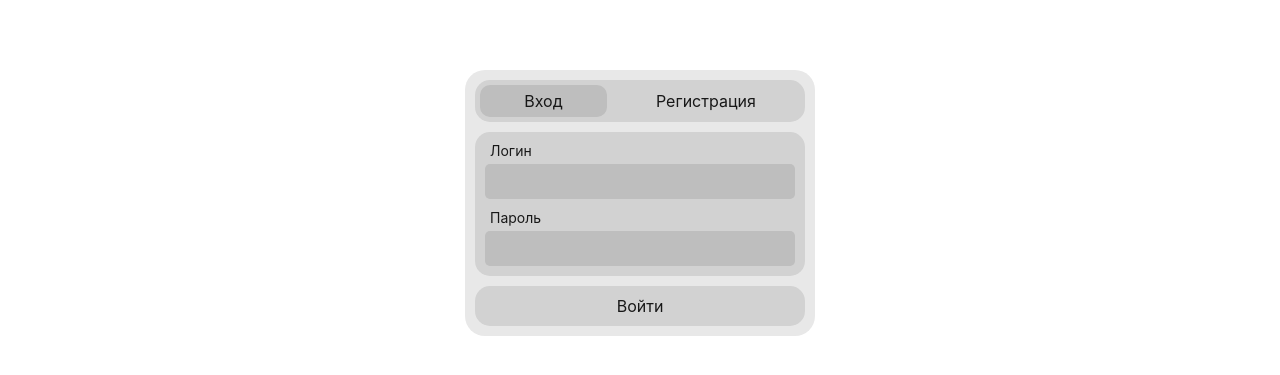
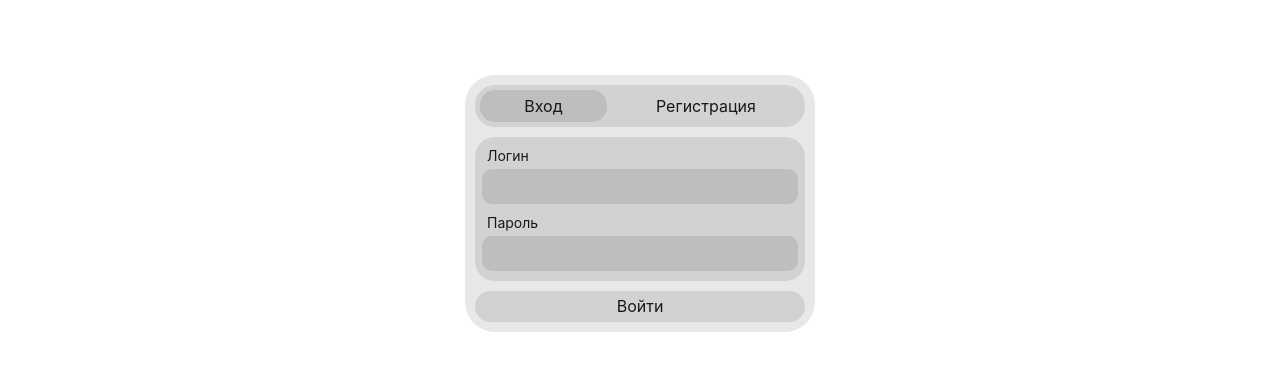
Before and after one commit to Semolik/music, a Vue app in the folder frontend/: page /login in a window 1280 px wide. Shown: the part 243-618 px from the top of the page. Built offline with nearby package versions, Linux system fonts and the light colour scheme; what v-calendar would draw is missing.

Commit message:
fix form validation

```diff
--- a/frontend/src/components/AppError.vue
+++ b/frontend/src/components/AppError.vue
@@ -58,7 +58,7 @@ export default {
     background-color: var(--color-background-mute-3);
     width: 100%;
     padding: 10px;
-    border-radius: 10px;
+    border-radius: 20px;
     transition: transform .2s, background-color .2s;
 
     .hoverable &:hover {
@@ -69,6 +69,4 @@ export default {
         transform: scale(1.02);
     }
 }
-
-// }
 </style>
--- a/frontend/src/components/FormContainer.vue
+++ b/frontend/src/components/FormContainer.vue
@@ -31,7 +31,7 @@ export default {
     gap: 10px;
     background-color: var(--color-background-mute);
     padding: 10px;
-    border-radius: 20px;
+    border-radius: 30px;
 
     &.center {
         @include helpers.flex-center;
--- a/frontend/src/views/LoginView.vue
+++ b/frontend/src/views/LoginView.vue
@@ -8,25 +8,26 @@
             <div class="field" v-if="!loginActive">
                 <div class="label">Отображаемое имя</div>
                 <div class="input-container">
-                    <input type="text" v-model="name" @blur="e => e.target.classList.remove('focus')"
-                        @focus="e => e.target.classList.add('focus')">
+                    <input type="text" v-model="name" :class="[{wrong: nameMessage}]" @blur="nameFocus = false"
+                        @focus="nameFocus = true">
+                    <span :class="['tooltiptext', {active: name}, {show: nameFocus}]">{{nameMessage}}</span>
                 </div>
             </div>
             <div class="field">
                 <div class="label">Логин</div>
                 <div class="input-container">
-                    <input type="text" v-model="login" @blur="e => e.target.classList.remove('focus')"
-                        @focus="e => e.target.classList.add('focus')">
-                    <span :class="['tooltiptext', {active: login}]">{{loginMessage}}</span>
+                    <input type="text" :class="[{wrong: loginMessage}]" v-model="login" @blur="loginFocus = false"
+                        @focus="loginFocus = true">
+                    <span :class="['tooltiptext', {active: login}, {show: loginFocus}]">{{loginMessage}}</span>
                 </div>
 
             </div>
             <div class="field">
                 <div class="label">Пароль</div>
                 <div class="input-container">
-                    <input type="password" v-model="password" @blur="e => e.target.classList.remove('focus')"
-                        @focus="e => e.target.classList.add('focus')">
-                    <span :class="['tooltiptext', {active: password}]">{{passwordMessage}}</span>
+                    <input type="password" :class="[{wrong: passwordMessage}]" v-model="password"
+                        @blur="passwordFocus = false" @focus="passwordFocus = true">
+                    <span :class="['tooltiptext', {active: password}, {show: passwordFocus}]">{{passwordMessage}}</span>
                 </div>
             </div>
         </div>
@@ -43,19 +44,34 @@ export default {
     data() {
         return {
             loginActive: true,
+
             login: '',
             loginMessage: '',
+            loginFocus: false,
+
             password: '',
             passwordMessage: '',
-            name: ''
+            passwordFocus: false,
+
+            name: '',
+            nameMessage: '',
+            nameFocus: false,
         }
     },
     computed: {
         loginIsValid() {
             if (!this.login) return
+            if (this.loginActive) {
+                this.loginMessage = '';
+                return true
+            }
             let value = this.login;
-            if (value.length < 3) {
-                this.loginMessage = 'Логин должен быть более 3 символов';
+            if (/[\s]/.test(value)) {
+                this.loginMessage = 'В логине зарещены пробельные символы';
+                return
+            }
+            if (value.length < 5) {
+                this.loginMessage = 'Логин должен быть более 5 символов';
                 return
             }
             if (value.length > 20) {
@@ -63,22 +79,21 @@ export default {
                 return
             }
             this.loginMessage = '';
+
             return true
         },
         passwordIsValid() {
             if (!this.password) return
-            if (this.loginActive) return true
+            if (this.loginActive){
+                this.passwordMessage = '';
+            }
             let value = this.password;
             var messageBase = 'Пароль должен содержать ';
-            if (this.password.length < 8) {
-                this.passwordMessage = messageBase + ' более 8 символов';
-                return
-            }
-            if (!/\W/.test(value)) {
+            if (!/[A-Z]/.test(value)) {
                 this.passwordMessage = messageBase + 'ПРОПИСНЫЕ английские Абуквы';
                 return
             }
-            if (!/\w/.test(value)) {
+            if (!/[a-z]/.test(value)) {
                 this.passwordMessage = messageBase + 'строчные английские буквы';
                 return
             }
@@ -90,14 +105,32 @@ export default {
                 this.passwordMessage = messageBase + 'специальные символы (#?!@$%^&*-)';
                 return
             }
+            if (this.password.length < 8) {
+                this.passwordMessage = messageBase + ' более 8 символов';
+                return
+            }
             this.passwordMessage = '';
             return true
         },
+        nameIsValid() {
+            if (!this.name) return
+            let value = this.name;
+            if (value.length < 3) {
+                this.nameMessage = 'Имя должено быть более 3 символов';
+                return
+            }
+            if (value.length > 15) {
+                this.nameMessage = 'Имя должено быть менее 15 символов';
+                return
+            }
+            this.nameMessage = '';
+            return true
+        },
         fieldsIsEmpty() {
-            return this.login.length === 0 || this.password.length === 0
+            return this.login.length === 0 || this.password.length === 0 || (this.loginActive ? false : this.nameIsValid)
         },
         isButtonActive() {
-            return this.loginIsValid & this.passwordIsValid
+            return (this.loginIsValid & this.passwordIsValid) & (this.loginActive ? true : this.nameIsValid)
         }
     }
 }
@@ -105,13 +138,14 @@ export default {
 <style lang="scss">
 @use '@/assets/styles/helpers';
 @use '@/assets/styles/themes';
+@use '@/assets/styles/breakpoints';
 
 .selector,
 .fields-area,
 .button {
     background-color: var(--color-background-mute-2);
     padding: 5px;
-    border-radius: 15px;
+    border-radius: 20px;
     user-select: none;
 }
 
@@ -119,11 +153,10 @@ export default {
     gap: 5px;
     @include helpers.flex-center;
 
-
     .item {
         text-align: center;
         flex-grow: 1;
-        border-radius: 10px;
+        border-radius: 15px;
         padding: 5px;
         cursor: pointer;
         border: 1px solid transparent;
@@ -159,7 +192,7 @@ export default {
     .field {
         display: flex;
         flex-direction: column;
-        padding: 5px;
+        padding: 5px 2px;
         gap: 5px;
 
         .label {
@@ -174,21 +207,25 @@ export default {
 
             input {
                 background-color: var(--color-background-mute-3);
-                border: none;
                 padding: 2px 10px;
                 height: 35px;
                 color: var(--color-text);
                 font-size: 1.02em;
                 outline: none;
                 width: 100%;
-                border-radius: 5px;
+                border-radius: 10px;
+                border: 1px solid transparent;
+
+                &.wrong {
+                    border-color: var(--red-0);
+
+                    @include themes.light {
+                        border-color: red;
+                    }
+                }
             }
 
             .tooltiptext {
-                &.active:not(:empty) {
-                    visibility: visible;
-                }
-
                 visibility: hidden;
                 width: 200px;
                 background-color: black;
@@ -198,14 +235,33 @@ export default {
                 border-radius: 6px;
                 position: absolute;
                 z-index: 1;
-                top: -20%;
-                left: 105%;
+
+                &.show.active:not(:empty) {
+                    visibility: visible;
+                }
+
+                @include breakpoints.md {
+                    top: -20%;
+                    left: calc(100% + 5px);
+                }
+
+                @include breakpoints.md(true) {
+                    bottom: 110%;
+                    left: 50%;
+                    margin-left: -100px;
+                }
 
                 &::after {
                     content: " ";
                     position: absolute;
                     top: 50%;
                     right: 100%;
+
+                    @include breakpoints.md(true) {
+                        top: 100%;
+                        left: 50%;
+                    }
+
                     margin-top: -5px;
                     border-width: 5px;
                     border-style: solid;
@@ -218,8 +274,9 @@ export default {
 
 .button {
     text-align: center;
-    padding: 10px;
     user-select: none;
+    min-height: 31px;
+    color: var(--color-header-text);
 
     &.active {
         color: var(--color-text);
@@ -227,6 +284,5 @@ export default {
         background-color: var(--color-background-mute-3);
     }
 
-    color: var(--color-header-text);
 }
 </style>
```
